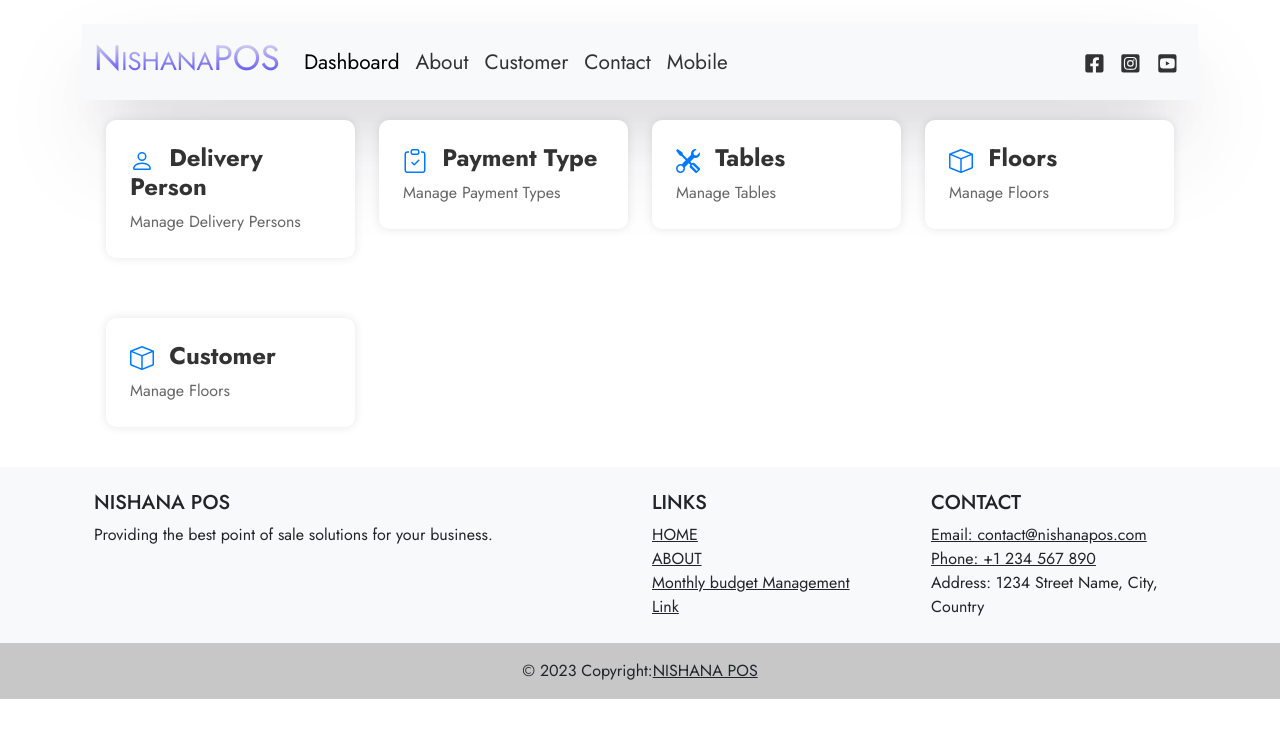
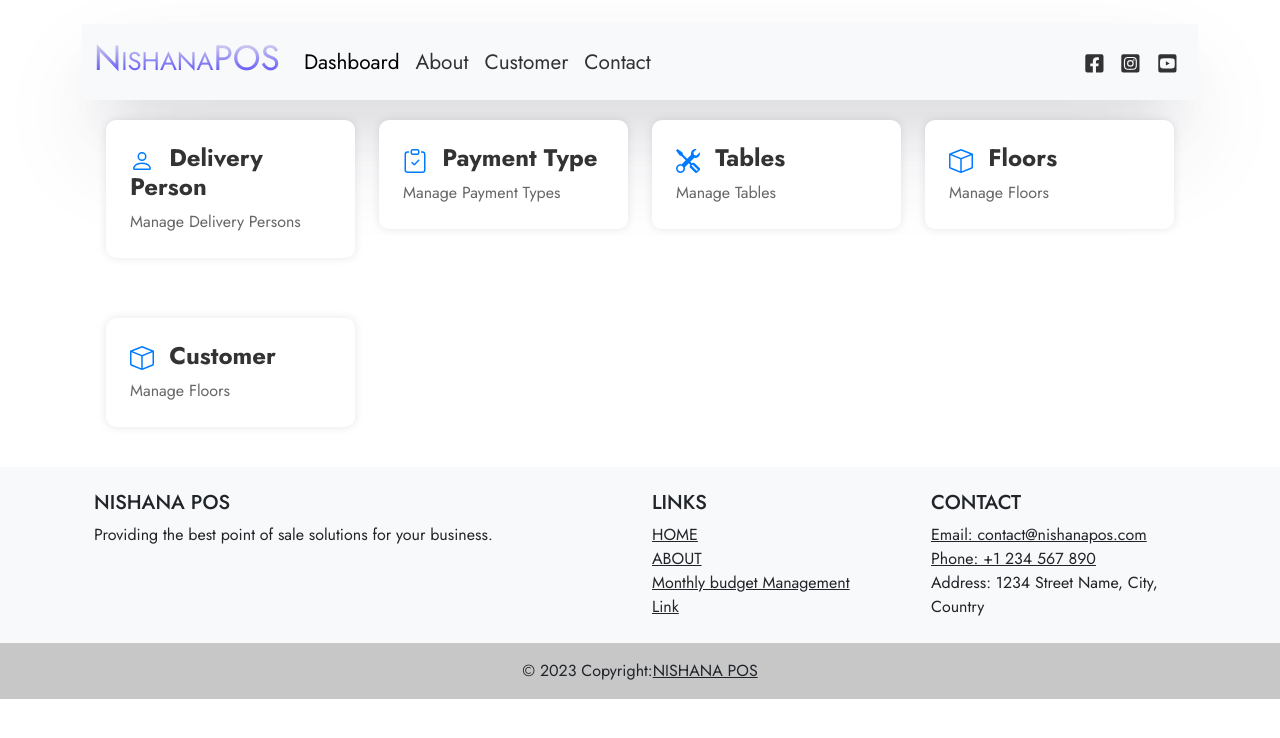
Before and after one commit to jitendra977/pos-frontend-vite, a React (Vite) app: page /other in a window 1280 px wide. Shown: the top 738 px of the page. Built offline with nearby package versions, Linux system fonts and the light colour scheme.

Commit message:
remove menu mobile

```diff
--- a/src/components/Header.jsx
+++ b/src/components/Header.jsx
@@ -84,15 +84,6 @@ const Header = () => {
                 Contact
               </NavLink>
             </li>
-            <li className="nav-item">
-              <NavLink
-                className="nav-link"
-                to="/mobile-home"
-                onClick={handleLinkClick}
-              >
-                Mobile
-              </NavLink>
-            </li>
           </ul>
           <ul className="navbar-nav ms-auto mb-2 mb-lg-0">
             <li className="nav-item">
--- a/src/pages/Other.jsx
+++ b/src/pages/Other.jsx
@@ -1,3 +1,4 @@
+/* eslint-disable no-unused-vars */
 import React, { useState, useEffect } from 'react';
 import { Container, Row, Col, ListGroup, Card } from 'react-bootstrap';
 import { NavLink } from 'react-router-dom';
```
